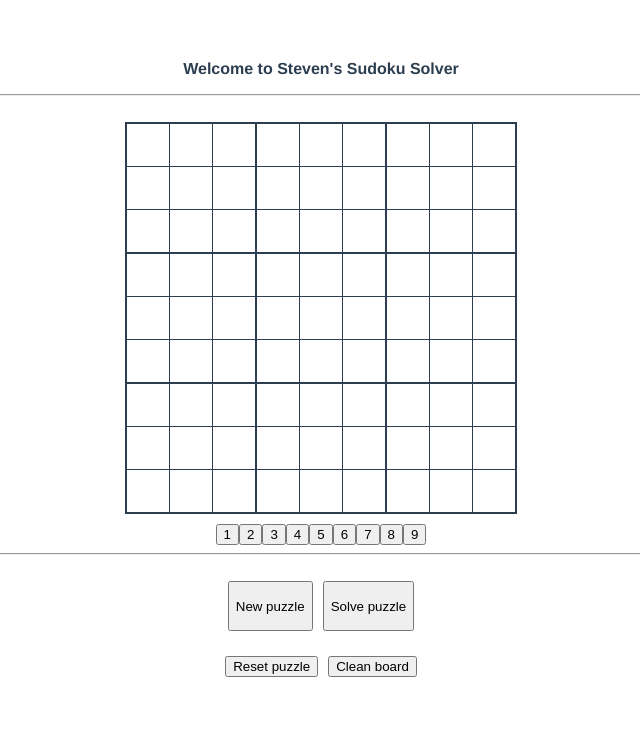
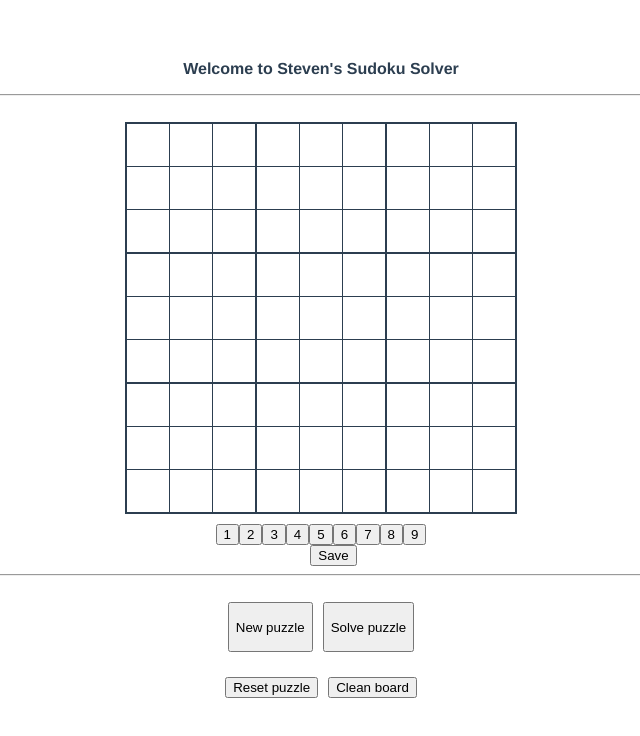
Before and after one commit to Sche7/SudokuSolver, a Vue app in the folder app/: page / in a window 1280 px wide. Shown: the top 736 px of the page, without its empty margins (319-959 px from the left). Built offline with nearby package versions, Linux system fonts and the light colour scheme.

Commit message:
save board state button

```diff
--- a/app/src/components/SudokuBoard.vue
+++ b/app/src/components/SudokuBoard.vue
@@ -9,8 +9,8 @@
         </tr>
         </tbody>
       </table>
-      <div align="center" style="margin-top:10px">
-          <div class="btn-group me-2" role="group">
+      <div align="center" style="margin-top: 10px;">
+          <div class="btn-group" role="group">
             <button type="button" class="btn btn-secondary" @click="setNumber(1)">1</button>
             <button type="button" class="btn btn-secondary" @click="setNumber(2)">2</button>
             <button type="button" class="btn btn-secondary" @click="setNumber(3)">3</button>
@@ -20,6 +20,9 @@
             <button type="button" class="btn btn-secondary" @click="setNumber(7)">7</button>
             <button type="button" class="btn btn-secondary" @click="setNumber(8)">8</button>
             <button type="button" class="btn btn-secondary" @click="setNumber(9)">9</button>
+          </div>
+          <div style="margin-left:25px;display: inline;">
+            <button type="button" class="btn btn-outline-info" @click="saveBoardState">Save</button>
           </div>
       </div>
       <hr><br>
@@ -56,7 +59,7 @@ export default {
     data() {
       return {
         grid: JSON.parse(JSON.stringify(initial_grid)),
-        initial_grid: initial_grid,
+        saved_grid: initial_grid,
         selected: [0, 0]
       }
     },
@@ -77,7 +80,7 @@ export default {
           axios.get(path)
           .then ((res) => {
             const result = res.data;
-            Object.assign(this.$data, {grid: result, initial_grid: result});
+            Object.assign(this.$data, {grid: result, saved_grid: result});
           })
           .catch((err) => {
             console.error(err);
@@ -108,12 +111,16 @@ export default {
           }
         },
         resetBoard(){
-          console.log('Resetting...');
-          Object.assign(this.$data, {grid: this.initial_grid});
+          console.log('Resetting board...');
+          Object.assign(this.$data, {grid: this.saved_grid});
           },
         cleanBoard(){
-          console.log('Cleaning...');
+          console.log('Cleaning board...');
           Object.assign(this.$data, {grid: initial_grid});
+        },
+        saveBoardState() {
+          console.log('Saving board state...');
+          Object.assign(this.$data, {saved_grid: this.grid});
         }
     }
 }
```
